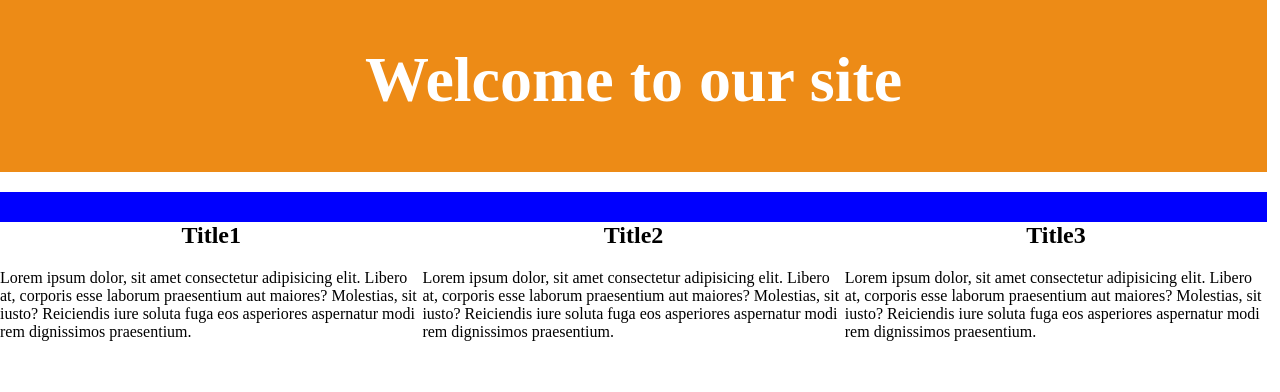
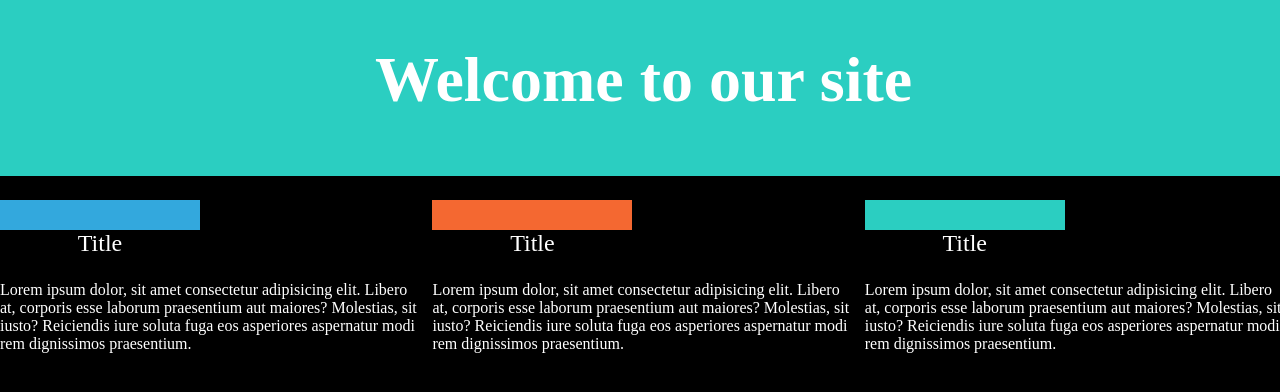
Before and after one commit to nathanguevara/first_responsive_website, a plain HTML site: page index.html in a window 1280 px wide. Drawn offline with Linux system fonts and the light colour scheme.

Commit message:
edited styling and title divs

```diff
--- a/index.html
+++ b/index.html
@@ -13,15 +13,15 @@
             <h1>Welcome to our site</h1>
         </div>
         <div class="titleOne">
-            <h2>Title1</h2>
+            <p class="titleTextOne">Title</p>
             <p>Lorem ipsum dolor, sit amet consectetur adipisicing elit. Libero at, corporis esse laborum praesentium aut maiores? Molestias, sit iusto? Reiciendis iure soluta fuga eos asperiores aspernatur modi rem dignissimos praesentium.</p>
         </div>
         <div class="titleTwo">
-            <h2>Title2</h2>
+            <p class="titleTextTwo">Title</p>
             <p>Lorem ipsum dolor, sit amet consectetur adipisicing elit. Libero at, corporis esse laborum praesentium aut maiores? Molestias, sit iusto? Reiciendis iure soluta fuga eos asperiores aspernatur modi rem dignissimos praesentium.</p>
         </div>
         <div class="titleThree">
-            <h2>Title3</h2>
+            <p class="titleTextThree">Title</p>
             <p>Lorem ipsum dolor, sit amet consectetur adipisicing elit. Libero at, corporis esse laborum praesentium aut maiores? Molestias, sit iusto? Reiciendis iure soluta fuga eos asperiores aspernatur modi rem dignissimos praesentium.</p>
         </div>
       </div>
--- a/styles.css
+++ b/styles.css
@@ -1,23 +1,25 @@
 body {
     margin: 0;
+    color: white;
+    background-color: black;
 }
 .gridContainer{
     display: grid;
     grid-template-rows: 50% 50%;
 	grid-template-columns: 33% 33% 33%;
+    column-gap: 10px;
 }
 .header {
     text-align: center;
     grid-column: 1/4;
     grid-row: 1;
     color: white;
-    background-color: #ED8B16;
+    background-color: #2BCEC1;
     font-size: 2em;
 }
 .titleOne {
     grid-column: 1;
     grid-row: 2;
-
 }
 .titleTwo {
     grid-column: 2;
@@ -25,20 +27,33 @@ body {
 }
 .titleThree {
     grid-column: 3;
-    grid-row: 2
+    grid-row: 2;
 }
-h2 {
+p.titleTextTwo{
+    font-size: 1.5em;
+    width: 200px;
     text-align: center;
-    border-top: solid blue 30px;
+    border-top: solid #F46831 30px;
 }
-@media (min-width: 576px) {
+p.titleTextOne {
+    font-size: 1.5em;
+    width: 200px;
+    text-align: center;
+    border-top: solid #33A8DD 30px;
+}
+p.titleTextThree {
+    font-size: 1.5em;
+    width: 200px;
+    text-align: center;
+    border-top: solid #2BCEC1 30px;
+}
+@media only screen and (max-width: 576px) {
+    body {
+      background-color: white;
+      color: black;
+    }
     .gridContainer {
         display: flex;
-        fle
+        flex-direction: column;
     }
-}
-@media (min-width: 992px) {
-    .gridContainer {
-        display: grid;
-    }
-}
+  }
```
